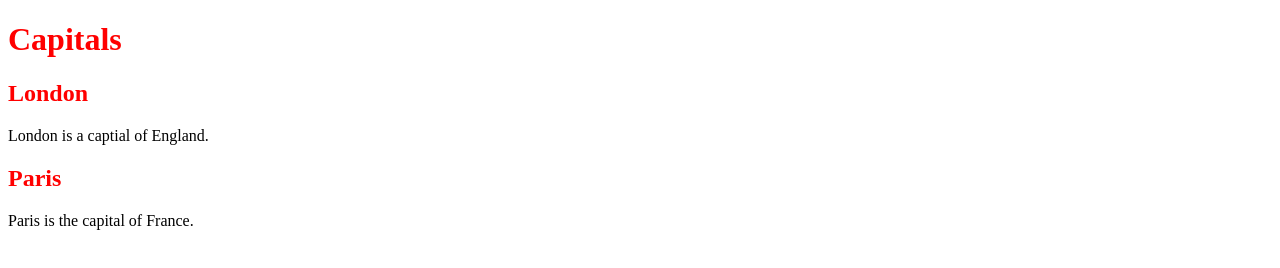
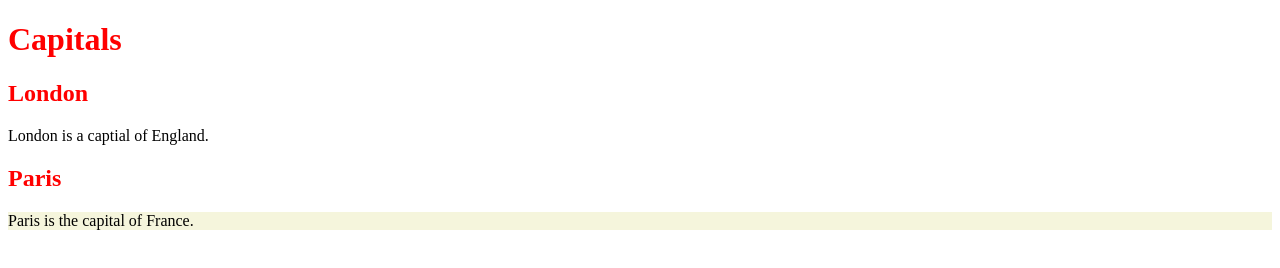
Before and after one commit to Reohna/Week5, a plain HTML site: page index.html in a window 1280 px wide. Drawn offline with Linux system fonts and the light colour scheme.

Commit message:
beige background for Paris paragraph

```diff
--- a/css/styles.css
+++ b/css/styles.css
@@ -1,3 +1,7 @@
 .heading{
     color: red;
 }
+
+.paris-paragraph{
+    background-color: beige;
+}
--- a/index.html
+++ b/index.html
@@ -16,7 +16,7 @@
       </section>
       <section>
         <h2 class="heading">Paris</h2>
-        <p>Paris is the capital of France.</p>
+        <p class="paris-paragraph">Paris is the capital of France.</p>
       </section>
     </main>
   </body>
```
